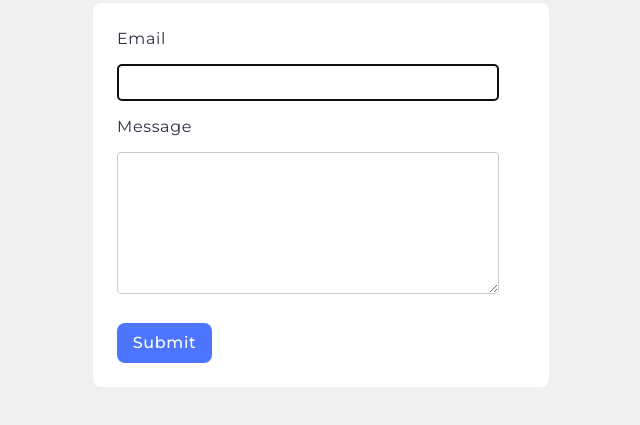
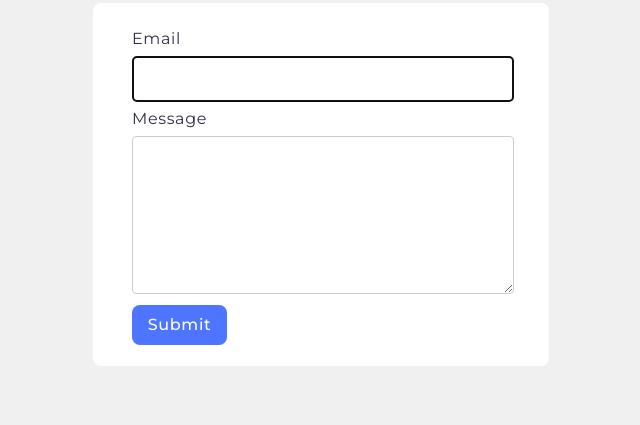
Before and after one commit to svitlana-verkhomii1983/goit-js-hw-09, a website built with Vite: page src/2-form.html in a window 1280 px wide. Shown: the part 111-536 px from the top of the page, without its empty margins (319-959 px from the left). Built offline with nearby package versions, Linux system fonts and the light colour scheme.

Commit message:
add new styles

```diff
--- a/src/2-form.html
+++ b/src/2-form.html
@@ -17,7 +17,9 @@
       <div class="container">
         <a class="back-link" href="./index.html">Go back</a>
         <h1 class="main-title">Form</h1>
-        <form class="feedback-form" autocomplete="off">
+      </div>
+
+      <form class="feedback-form" autocomplete="off">
           <div class="input-group">
             <div class="input-field">
               <label>Email</label>
@@ -30,7 +32,7 @@
           </div>
           <button type="submit">Submit</button>
         </form>
-      </div>
+
     </main>
     <script type="module" src="./js/2-form.js"></script>
   </body>
--- a/src/css/2-form.css
+++ b/src/css/2-form.css
@@ -10,13 +10,15 @@ body {
 
 .feedback-form {
     display: flex;
-    flex-direction: column;
     align-items: flex-start;
     justify-content: flex-start;
+    flex-direction: column;
     gap: 16px;
     border-radius: 8px;
     padding: 24px;
     background: #fff;
+    width: 408px;
+    height: 315px;
 }
 
 .input-group {
@@ -24,8 +26,11 @@ body {
     flex-direction: column;
     align-items: flex-start;
     justify-content: flex-start;
-    gap: 16px;
-    width: 408px;
+    margin-left: 15px;
+    gap: 8px;
+    width: 360px;
+    height: 192px;
+
 }
 
 .input-field {
@@ -33,7 +38,7 @@ body {
     flex-direction: column;
     align-items: flex-start;
     width: 360px;
-    gap: 8px;
+    height: 80px;
 }
 
 .input-field:nth-child(1) {
@@ -52,6 +57,17 @@ body {
     color: #2e2f42;
 }
 
+.input-field input {
+    padding-bottom: 8px;
+    font-size: 16px;
+}
+
+input,
+textarea {
+    font-family: inherit;
+    line-height: inherit;
+}
+
 .input-field input,
 .input-field textarea {
     width: 100%;
@@ -60,10 +76,14 @@ body {
     margin-bottom: 5px;
     border: 1px solid #ccc;
     border-radius: 4px;
+    font-size: 16px;
 }
 
 .input-field input:focus::placeholder {
+    font-family: "Montserrat", sans-serif;
     color: transparent;
+    left: 12px;
+
 }
 
 .input-field input:focus::before,
@@ -73,7 +93,6 @@ body {
     top: 50%;
     transform: translateY(-50%);
     left: 12px;
-    font-family: "Montserrat", sans-serif;
     font-weight: 400;
     font-size: 16px;
     line-height: 1.5;
@@ -87,7 +106,8 @@ button {
     align-items: center;
     justify-content: center;
     flex-direction: row;
-    gap: 10px;
+    margin-left: 15px;
+    margin-top: 70px;
     border-radius: 8px;
     padding: 8px 16px;
     width: 95px;
@@ -96,11 +116,11 @@ button {
     border: none;
     cursor: pointer;
     font-family: "Montserrat", sans-serif;
-        font-weight: 500;
-        font-size: 16px;
-        line-height: 1.5;
-        letter-spacing: 0.04em;
-        color: #fff;
+    font-weight: 500;
+    font-size: 16px;
+    line-height: 1.5;
+    letter-spacing: 0.04em;
+    color: #fff;
 }
 
 button:hover {
```
